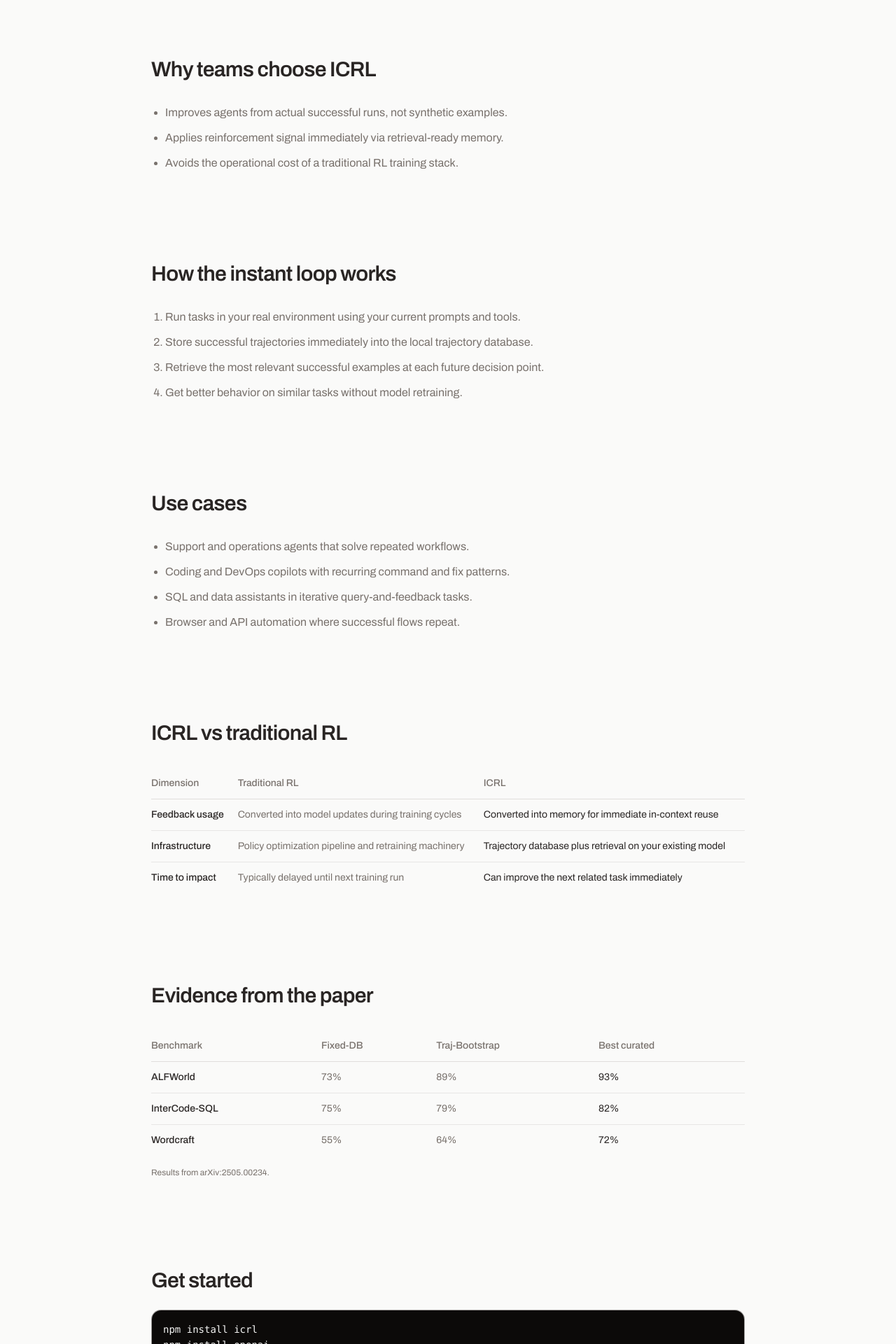
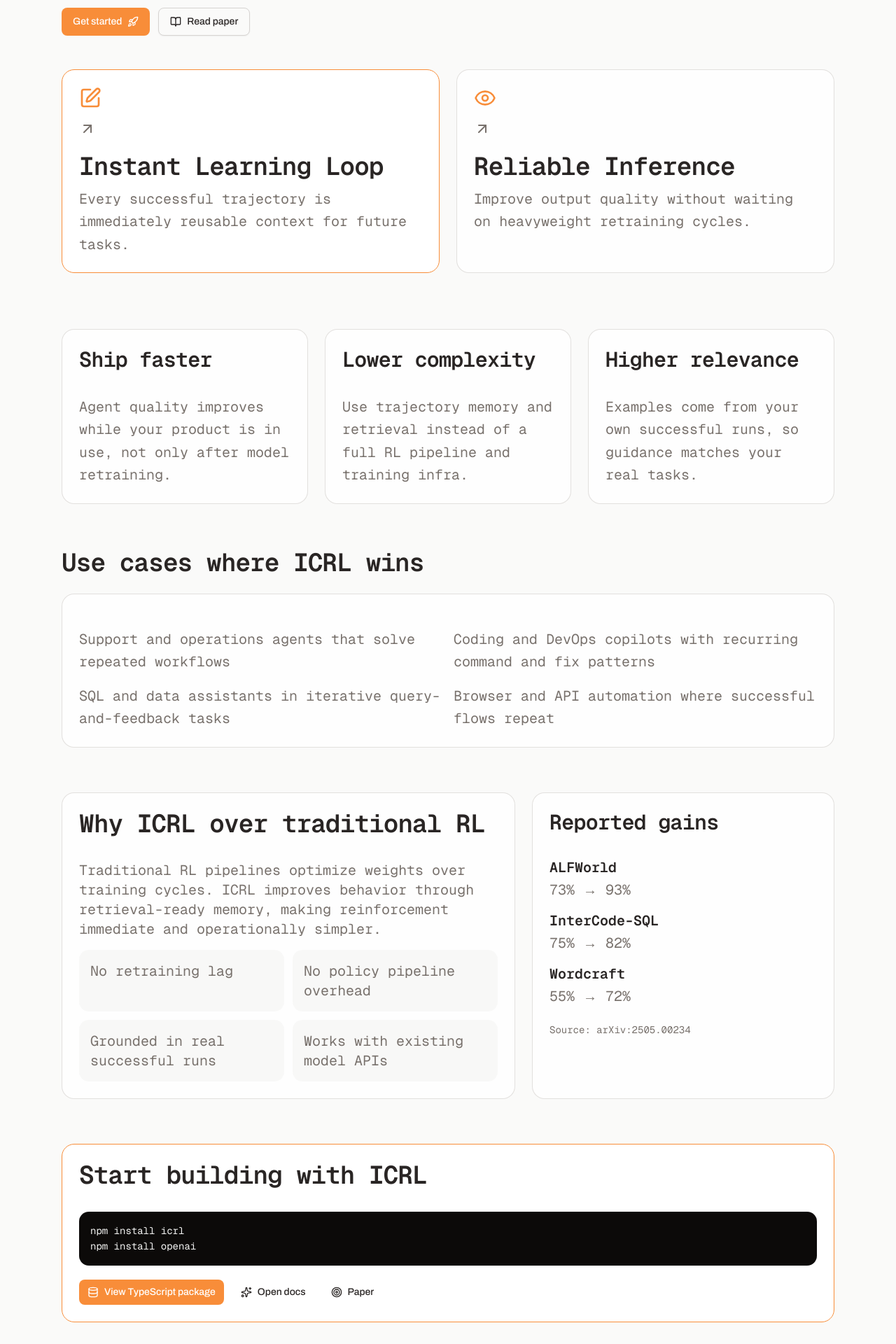
Before and after one commit to SuperAce100/icrl, a Next.js app in the folder icrl-ts/web-landing/: page / in a window 1280 px wide. Shown: the part 520-2440 px from the top of the page at 70% size. Built offline with nearby package versions, Linux system fonts and the light colour scheme; what @toolwind/corner-shape would draw is missing.

Commit message:
Rewrite landing page as clean card-based ICRL marketing page

```diff
--- a/icrl-ts/web-landing/src/app/page.tsx
+++ b/icrl-ts/web-landing/src/app/page.tsx
@@ -1,45 +1,51 @@
-import { ArrowRight, BookOpen, Database } from "lucide-react";
+import { ArrowUpRight, BookOpen, Database, Eye, PenSquare, Rocket, Sparkles, Target } from "lucide-react";
 
 import { SiteFooter } from "@/components/site-footer";
 import { SiteHeader } from "@/components/site-header";
 import { Button } from "@/components/ui/button";
+import { Card, CardContent, CardHeader, CardTitle } from "@/components/ui/card";
 
-const loopSteps = [
-  "Run tasks in your real environment using your current prompts and tools.",
-  "Store successful trajectories immediately into the local trajectory database.",
-  "Retrieve the most relevant successful examples at each future decision point.",
-  "Get better behavior on similar tasks without model retraining.",
+const highlights = [
+  {
+    title: "Instant Learning Loop",
+    body: "Every successful trajectory is immediately reusable context for future tasks.",
+    icon: PenSquare,
+    featured: true,
+  },
+  {
+    title: "Reliable Inference",
+    body: "Improve output quality without waiting on heavyweight retraining cycles.",
+    icon: Eye,
+    featured: false,
+  },
+];
+
+const benefits = [
+  {
+    title: "Ship faster",
+    body: "Agent quality improves while your product is in use, not only after model retraining.",
+  },
+  {
+    title: "Lower complexity",
+    body: "Use trajectory memory and retrieval instead of a full RL pipeline and training infra.",
+  },
+  {
+    title: "Higher relevance",
+    body: "Examples come from your own successful runs, so guidance matches your real tasks.",
+  },
 ];
 
 const useCases = [
-  "Support and operations agents that solve repeated workflows.",
-  "Coding and DevOps copilots with recurring command and fix patterns.",
-  "SQL and data assistants in iterative query-and-feedback tasks.",
-  "Browser and API automation where successful flows repeat.",
+  "Support and operations agents that solve repeated workflows",
+  "Coding and DevOps copilots with recurring command and fix patterns",
+  "SQL and data assistants in iterative query-and-feedback tasks",
+  "Browser and API automation where successful flows repeat",
 ];
 
-const compareRows = [
-  {
-    label: "Feedback usage",
-    rl: "Converted into model updates during training cycles",
-    icrl: "Converted into memory for immediate in-context reuse",
-  },
-  {
-    label: "Infrastructure",
-    rl: "Policy optimization pipeline and retraining machinery",
-    icrl: "Trajectory database plus retrieval on your existing model",
-  },
-  {
-    label: "Time to impact",
-    rl: "Typically delayed until next training run",
-    icrl: "Can improve the next related task immediately",
-  },
-];
-
-const benchmarks = [
-  { name: "ALFWorld", fixed: "73%", traj: "89%", best: "93%" },
-  { name: "InterCode-SQL", fixed: "75%", traj: "79%", best: "82%" },
-  { name: "Wordcraft", fixed: "55%", traj: "64%", best: "72%" },
+const benchmarkRows = [
+  { name: "ALFWorld", result: "73% → 93%" },
+  { name: "InterCode-SQL", result: "75% → 82%" },
+  { name: "Wordcraft", result: "55% → 72%" },
 ];
 
 export default function LandingPage() {
@@ -47,139 +53,163 @@ export default function LandingPage() {
     <main className="min-h-screen bg-background">
       <SiteHeader />
 
-      <section className="mx-auto max-w-4xl px-6 pb-16 pt-20 md:pt-28">
-        <div className="space-y-6">
-          <h1 className="text-balance text-4xl font-semibold leading-tight tracking-tight sm:text-5xl md:text-6xl">
-            Instant reinforcement learning for LLM agents.
+      <section className="mx-auto max-w-6xl px-6 pb-16 pt-16 md:pt-24">
+        <div className="max-w-4xl space-y-6">
+          <h1 className="text-balance font-mono text-4xl font-semibold leading-tight tracking-tight text-foreground sm:text-5xl md:text-6xl">
+            ICRL turns successful agent runs into immediate reinforcement.
           </h1>
-          <p className="max-w-3xl text-base leading-relaxed text-muted-foreground sm:text-lg">
-            ICRL lets agents improve through successful trajectories. Instead of waiting for heavyweight retraining,
-            every success becomes reusable context for future decisions.
+          <p className="max-w-3xl font-mono text-xl leading-relaxed text-muted-foreground">
+            Build self-improving LLM agents in production. ICRL stores successful trajectories, retrieves them at the
+            right decision points, and improves behavior on the next related task.
           </p>
           <div className="flex flex-wrap items-center gap-3">
             <Button asChild size="lg">
               <a href="#get-started">
-                Start with ICRL
-                <ArrowRight className="size-4" />
+                Get started
+                <Rocket className="size-4" />
               </a>
             </Button>
             <Button asChild variant="outline" size="lg">
               <a href="https://arxiv.org/abs/2505.00234" target="_blank" rel="noreferrer noopener">
                 <BookOpen className="size-4" />
-                Original paper
+                Read paper
               </a>
             </Button>
           </div>
         </div>
-      </section>
 
-      <section id="why" className="section-rule">
-        <div className="mx-auto max-w-4xl px-6 py-14 md:py-16">
-          <h2 className="text-2xl font-semibold tracking-tight sm:text-3xl">Why teams choose ICRL</h2>
-          <ul className="mt-8 list-disc space-y-3 pl-5 text-sm text-muted-foreground sm:text-base">
-            <li>Improves agents from actual successful runs, not synthetic examples.</li>
-            <li>Applies reinforcement signal immediately via retrieval-ready memory.</li>
-            <li>Avoids the operational cost of a traditional RL training stack.</li>
-          </ul>
+        <div className="mt-12 grid gap-6 md:grid-cols-2">
+          {highlights.map((item) => (
+            <Card
+              key={item.title}
+              className={
+                item.featured
+                  ? "border-primary bg-card shadow-none"
+                  : "border-border/70 bg-card/80 text-foreground shadow-none"
+              }
+            >
+              <CardHeader className="flex-row items-start justify-between gap-4">
+                <item.icon className="size-8 text-primary" />
+                <ArrowUpRight className="size-6 text-muted-foreground" />
+              </CardHeader>
+              <CardContent className="space-y-3">
+                <CardTitle className="font-mono text-4xl font-semibold leading-none tracking-tight text-foreground">
+                  {item.title}
+                </CardTitle>
+                <p className="font-mono text-xl leading-relaxed text-muted-foreground">{item.body}</p>
+              </CardContent>
+            </Card>
+          ))}
         </div>
       </section>
 
-      <section className="section-rule">
-        <div className="mx-auto max-w-4xl px-6 py-14 md:py-16">
-          <h2 className="text-2xl font-semibold tracking-tight sm:text-3xl">How the instant loop works</h2>
-          <ol className="mt-8 list-decimal space-y-3 pl-5 text-sm text-muted-foreground sm:text-base">
-            {loopSteps.map((step) => (
-              <li key={step}>{step}</li>
+      <section id="why" className="mx-auto max-w-6xl px-6 py-4">
+        <div className="grid gap-6 md:grid-cols-3">
+          {benefits.map((item) => (
+            <Card key={item.title} className="border-border/70 bg-card/80 shadow-none">
+              <CardHeader>
+                <CardTitle className="font-mono text-3xl font-semibold leading-tight tracking-tight text-foreground">
+                  {item.title}
+                </CardTitle>
+              </CardHeader>
+              <CardContent>
+                <p className="font-mono text-xl leading-relaxed text-muted-foreground">{item.body}</p>
+              </CardContent>
+            </Card>
           ))}
-          </ol>
         </div>
       </section>
 
-      <section id="use-cases" className="section-rule">
-        <div className="mx-auto max-w-4xl px-6 py-14 md:py-16">
-          <h2 className="text-2xl font-semibold tracking-tight sm:text-3xl">Use cases</h2>
-          <ul className="mt-8 list-disc space-y-3 pl-5 text-sm text-muted-foreground sm:text-base">
+      <section id="use-cases" className="mx-auto max-w-6xl px-6 py-12">
+        <div className="space-y-6">
+          <h2 className="font-mono text-4xl font-semibold tracking-tight text-foreground">Use cases where ICRL wins</h2>
+          <Card className="border-border/70 bg-card/80 shadow-none">
+            <CardContent className="pt-6">
+              <ul className="grid gap-4 md:grid-cols-2">
                 {useCases.map((item) => (
-              <li key={item}>{item}</li>
+                  <li key={item} className="font-mono text-xl leading-relaxed text-muted-foreground">
+                    {item}
+                  </li>
                 ))}
               </ul>
+            </CardContent>
+          </Card>
         </div>
       </section>
 
-      <section id="vs-rl" className="section-rule">
-        <div className="mx-auto max-w-4xl px-6 py-14 md:py-16">
-          <h2 className="text-2xl font-semibold tracking-tight sm:text-3xl">ICRL vs traditional RL</h2>
-          <div className="mt-8 overflow-x-auto">
-            <table className="w-full min-w-[620px] text-sm">
-              <thead>
-                <tr className="border-b border-border/70 text-left text-muted-foreground">
-                  <th className="py-3 pr-4 font-medium">Dimension</th>
-                  <th className="py-3 pr-4 font-medium">Traditional RL</th>
-                  <th className="py-3 pr-4 font-medium">ICRL</th>
-                </tr>
-              </thead>
-              <tbody>
-                {compareRows.map((row) => (
-                  <tr key={row.label} className="border-b border-border/50 last:border-0 align-top">
-                    <td className="py-3 pr-4 font-medium">{row.label}</td>
-                    <td className="py-3 pr-4 text-muted-foreground">{row.rl}</td>
-                    <td className="py-3 pr-4 text-foreground">{row.icrl}</td>
-                  </tr>
+      <section className="mx-auto max-w-6xl px-6 py-4">
+        <div className="grid gap-6 md:grid-cols-[1.2fr_0.8fr]">
+          <Card className="border-border/70 bg-card/80 shadow-none">
+            <CardHeader>
+              <CardTitle className="font-mono text-4xl font-semibold tracking-tight text-foreground">
+                Why ICRL over traditional RL
+              </CardTitle>
+            </CardHeader>
+            <CardContent className="space-y-4">
+              <p className="font-mono text-xl text-muted-foreground">
+                Traditional RL pipelines optimize weights over training cycles. ICRL improves behavior through
+                retrieval-ready memory, making reinforcement immediate and operationally simpler.
+              </p>
+              <div className="grid gap-3 sm:grid-cols-2">
+                <div className="rounded-xl bg-muted/60 p-4 font-mono text-xl text-muted-foreground">No retraining lag</div>
+                <div className="rounded-xl bg-muted/60 p-4 font-mono text-xl text-muted-foreground">No policy pipeline overhead</div>
+                <div className="rounded-xl bg-muted/60 p-4 font-mono text-xl text-muted-foreground">Grounded in real successful runs</div>
+                <div className="rounded-xl bg-muted/60 p-4 font-mono text-xl text-muted-foreground">Works with existing model APIs</div>
+              </div>
+            </CardContent>
+          </Card>
+
+          <Card className="border-border/70 bg-card/80 shadow-none">
+            <CardHeader>
+              <CardTitle className="font-mono text-3xl font-semibold tracking-tight text-foreground">
+                Reported gains
+              </CardTitle>
+            </CardHeader>
+            <CardContent className="space-y-4">
+              {benchmarkRows.map((row) => (
+                <div key={row.name} className="space-y-1">
+                  <p className="font-mono text-xl font-semibold text-foreground">{row.name}</p>
+                  <p className="font-mono text-xl text-muted-foreground">{row.result}</p>
+                </div>
               ))}
-              </tbody>
-            </table>
-          </div>
+              <p className="pt-2 font-mono text-sm text-muted-foreground">Source: arXiv:2505.00234</p>
+            </CardContent>
+          </Card>
         </div>
       </section>
 
-      <section className="section-rule">
-        <div className="mx-auto max-w-4xl px-6 py-14 md:py-16">
-          <h2 className="text-2xl font-semibold tracking-tight sm:text-3xl">Evidence from the paper</h2>
-          <div className="mt-8 overflow-x-auto">
-            <table className="w-full min-w-[520px] text-sm">
-              <thead>
-                <tr className="border-b border-border/70 text-left text-muted-foreground">
-                  <th className="py-3 pr-4 font-medium">Benchmark</th>
-                  <th className="py-3 pr-4 font-medium">Fixed-DB</th>
-                  <th className="py-3 pr-4 font-medium">Traj-Bootstrap</th>
-                  <th className="py-3 pr-4 font-medium">Best curated</th>
-                </tr>
-              </thead>
-              <tbody>
-                {benchmarks.map((row) => (
-                  <tr key={row.name} className="border-b border-border/50 last:border-0">
-                    <td className="py-3 pr-4 font-medium">{row.name}</td>
-                    <td className="py-3 pr-4 text-muted-foreground">{row.fixed}</td>
-                    <td className="py-3 pr-4 text-muted-foreground">{row.traj}</td>
-                    <td className="py-3 pr-4 text-foreground">{row.best}</td>
-                  </tr>
-                ))}
-              </tbody>
-            </table>
-          </div>
-          <p className="mt-4 text-xs text-muted-foreground">
-            Results from arXiv:2505.00234.
-          </p>
-        </div>
-      </section>
-
-      <section id="get-started" className="section-rule">
-        <div className="mx-auto max-w-4xl px-6 pb-20 pt-14 md:pb-24 md:pt-16">
-          <h2 className="text-2xl font-semibold tracking-tight sm:text-3xl">Get started</h2>
-          <pre className="mt-6 overflow-x-auto rounded-xl border border-border/70 bg-stone-950 p-4 text-xs leading-relaxed text-stone-100 sm:text-sm">
+      <section id="get-started" className="mx-auto max-w-6xl px-6 pb-20 pt-12">
+        <Card className="border-primary bg-card shadow-none">
+          <CardHeader>
+            <CardTitle className="font-mono text-4xl font-semibold tracking-tight text-foreground">Start building with ICRL</CardTitle>
+          </CardHeader>
+          <CardContent className="space-y-5">
+            <pre className="overflow-x-auto rounded-xl bg-stone-950 p-4 font-mono text-sm leading-relaxed text-stone-100">
 {`npm install icrl
 npm install openai`}
             </pre>
-          <div className="mt-6 flex flex-wrap items-center gap-3">
+            <div className="flex flex-wrap items-center gap-3">
               <Button asChild>
                 <a href="https://github.com/SuperAce100/icrl/tree/main/icrl-ts" target="_blank" rel="noreferrer noopener">
                   <Database className="size-4" />
                   View TypeScript package
                 </a>
               </Button>
-            <p className="text-xs text-muted-foreground">Use the toggle in the top-right corner for dark mode.</p>
+              <Button asChild variant="ghost">
+                <a href="/docs">
+                  <Sparkles className="size-4" />
+                  Open docs
+                </a>
+              </Button>
+              <Button asChild variant="ghost">
+                <a href="https://arxiv.org/abs/2505.00234" target="_blank" rel="noreferrer noopener">
+                  <Target className="size-4" />
+                  Paper
+                </a>
+              </Button>
             </div>
-        </div>
+          </CardContent>
+        </Card>
       </section>
 
       <SiteFooter />
```
Lines whose indentation alone changed are shown as unchanged.
